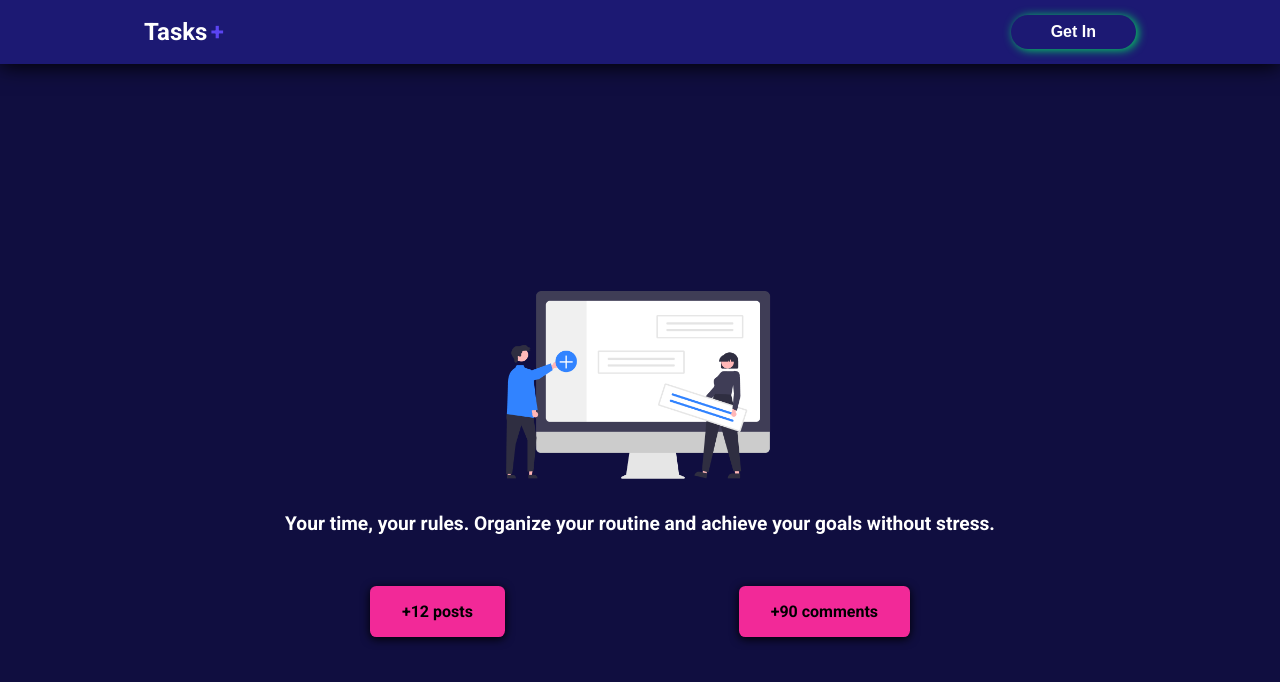
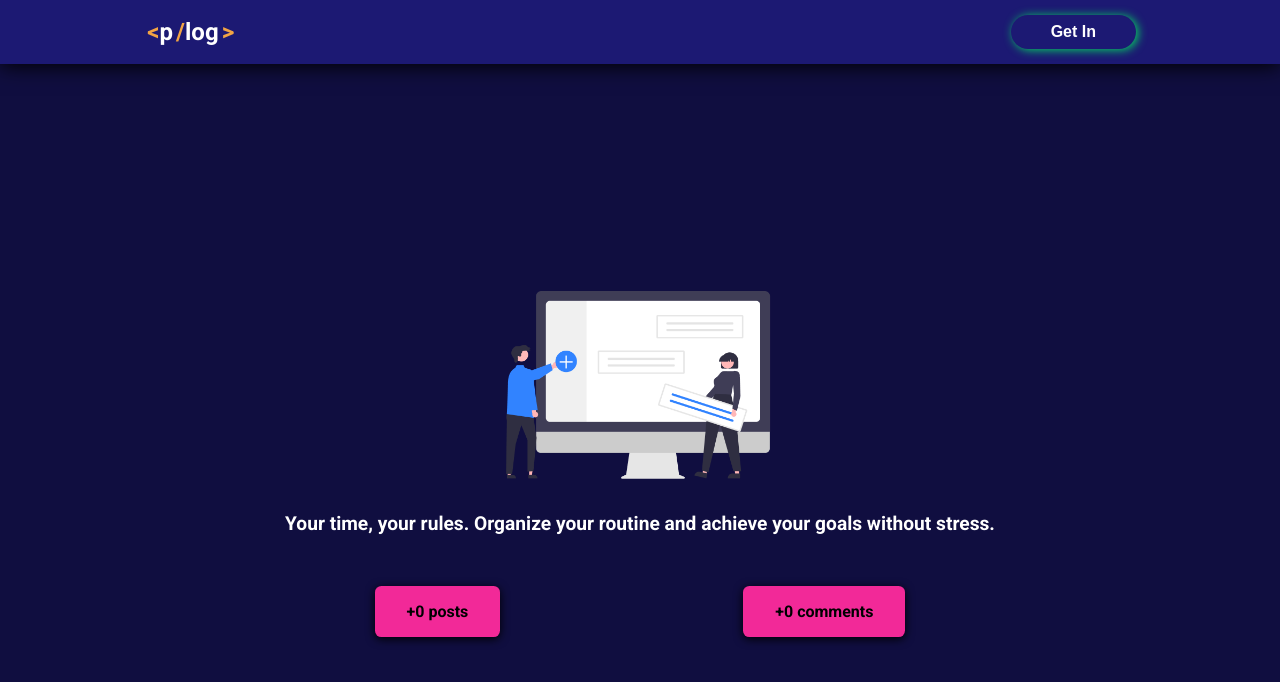
Before and after one commit to pLogicador/next-task, a Next.js app: page / in a window 1280 px wide. Shown: the top 682 px of the page. Built offline with nearby package versions, Linux system fonts and the light colour scheme; no server answers; the database is empty.

Commit message:
feat([id]): create static pages

```diff
--- a/src/app/page.tsx
+++ b/src/app/page.tsx
@@ -1,10 +1,42 @@
+"use client";
+
+import { useEffect, useState } from "react";
 import Image from "next/image";
-import Head from "next/head";
-
 import styles from "@styles/page.module.css";
 import heroImg from "../../public/assets/images/hero.png";
+import { collection, getDocs } from "firebase/firestore";
+import { db } from "@/services/firebaseConnection";
 
 export default function Home() {
+  const [posts, setPosts] = useState(0);
+  const [comments, setComments] = useState(0);
+
+  async function loadData() {
+    try {
+      const commentRef = collection(db, "comments");
+      const postRef = collection(db, "tasks");
+
+      const commentSnapshot = await getDocs(commentRef);
+      const postSnapshot = await getDocs(postRef);
+
+      setPosts(postSnapshot.size);
+      setComments(commentSnapshot.size);
+    } catch (error) {
+      console.error("Error fetching data:", error);
+    }
+  }
+
+  useEffect(() => {
+    loadData(); // Load data on first render
+
+    // Updates every 60 seconds
+    const interval = setInterval(() => {
+      loadData();
+    }, 60000);
+
+    return () => clearInterval(interval); // Clear the range when leaving the page
+  }, []);
+
   return (
     <div className={styles.container}>
       <main className={styles.main}>
@@ -24,10 +56,10 @@ export default function Home() {
 
         <div className={styles.infoContent}>
           <section className={styles.box}>
-            <span>+12 posts</span>
+            <span>+{posts} posts</span>
           </section>
           <section className={styles.box}>
-            <span>+90 comments</span>
+            <span>+{comments} comments</span>
           </section>
         </div>
       </main>
--- a/src/components/header/index.tsx
+++ b/src/components/header/index.tsx
@@ -12,7 +12,7 @@ export function Header() {
         <nav className={styles.nav}>
           <Link href="/">
             <h1 className={styles.logo}>
-              Tasks<span>+</span>
+              <span>&lt;</span>p<span>/</span>log<span>&gt;</span>
             </h1>
           </Link>
           {session?.user && (
--- a/src/components/header/styles.module.css
+++ b/src/components/header/styles.module.css
@@ -25,11 +25,11 @@
 
 .logo {
   color: white;
-  font-size: 2.3rem;
+  font-size: 1.5rem;
 }
 
 .logo span {
-  color: #5b44f2;
+  color: #f2a444;
   padding-left: 0.2rem;
 }
 
```
